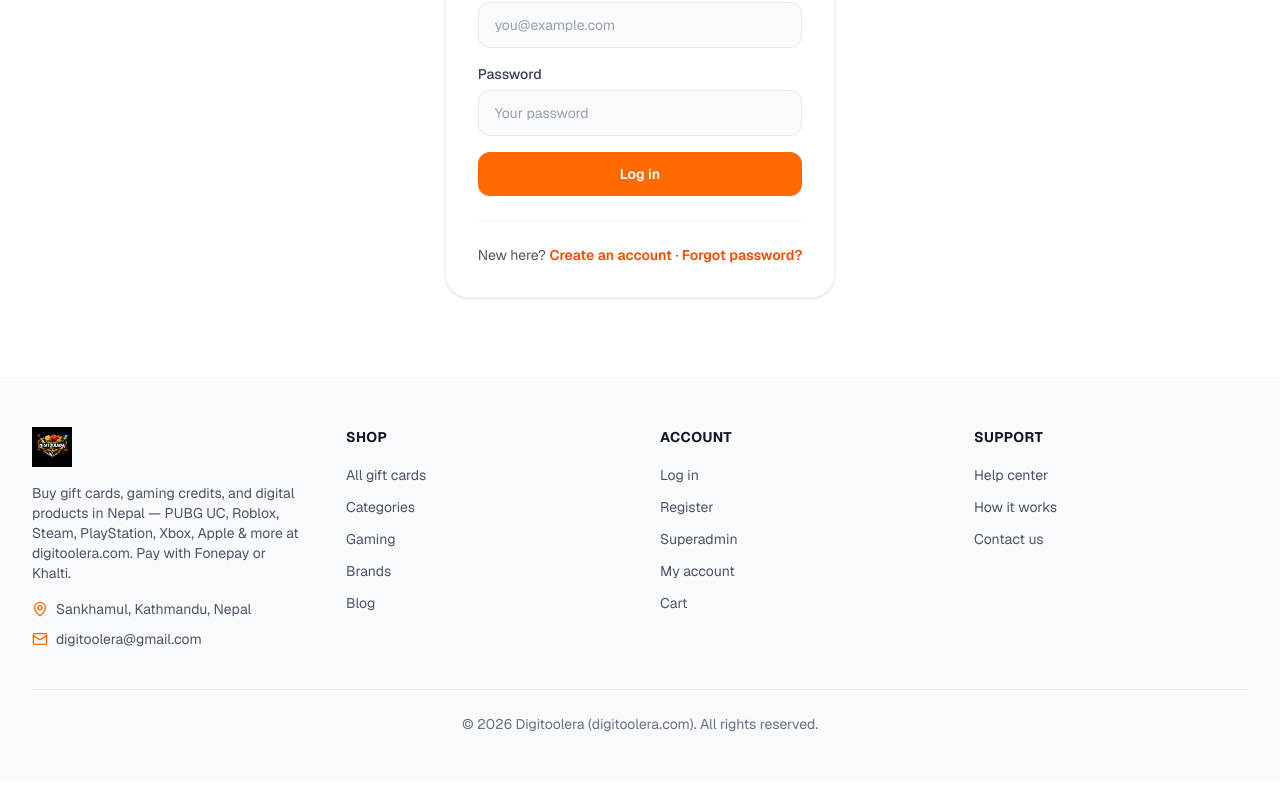
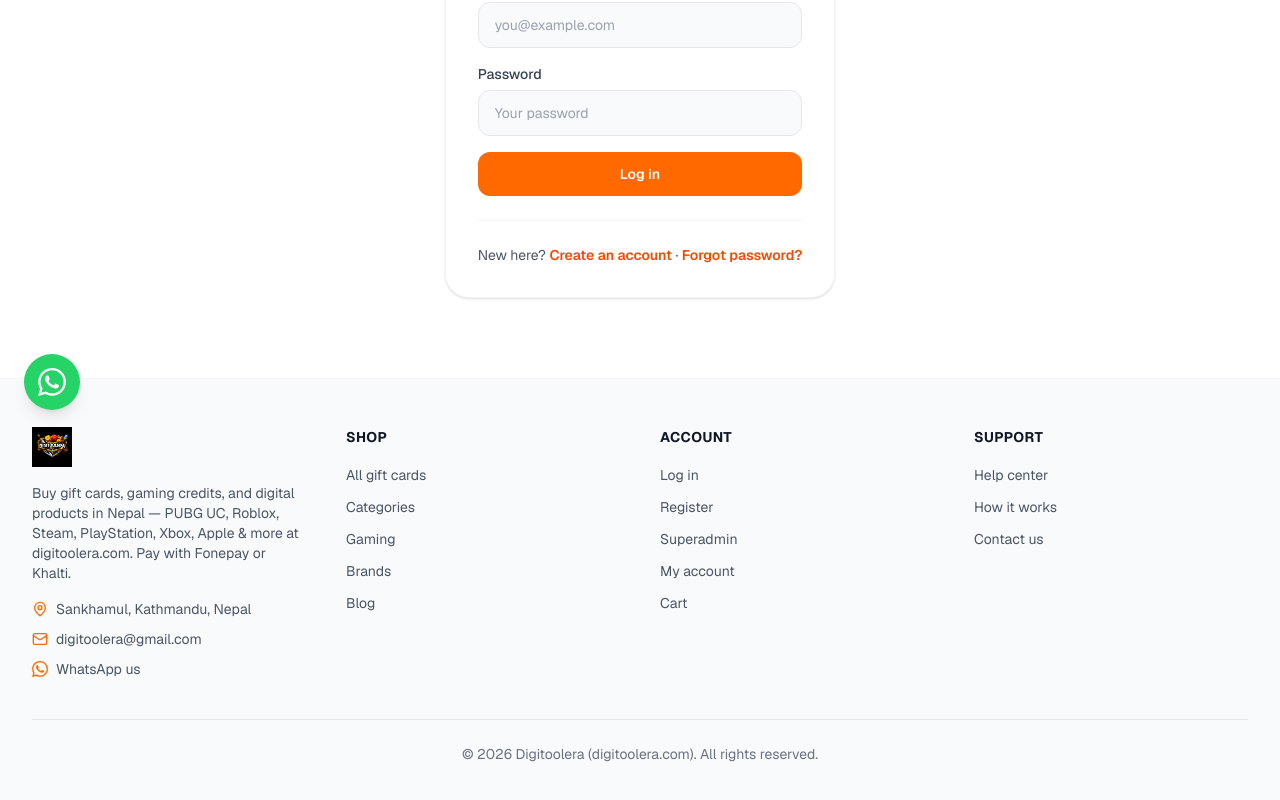
Before and after one commit to KiranDhungana/digitoolfrontend, a Next.js app: page /login in a window 1280 px wide. Shown: the part 358-1158 px from the top of the page. Built offline with nearby package versions, Linux system fonts and the light colour scheme; no server answers.

Commit message:
whatapp msg

```diff
--- a/app/layout.tsx
+++ b/app/layout.tsx
@@ -3,6 +3,7 @@
 import { ChatSocketProvider } from "@/components/chat/ChatSocketProvider";
 import { UserAuthProvider } from "@/components/auth/UserAuthProvider";
 import { StoreChrome } from "@/components/layout/StoreChrome";
+import { GoogleAds } from "@/components/seo/GoogleAds";
 import { JsonLd } from "@/components/seo/JsonLd";
 import {
   organizationJsonLd,
@@ -54,6 +55,7 @@
   return (
     <html lang="en" className={`${geistSans.variable} h-full antialiased`}>
       <body className="flex min-h-full flex-col bg-white font-sans text-gray-900">
+        <GoogleAds />
         <JsonLd data={[organizationJsonLd(), webSiteJsonLd()]} />
         <UserAuthProvider>
           <ChatSocketProvider>
--- a/components/catalog/ProductCard.tsx
+++ b/components/catalog/ProductCard.tsx
@@ -1,6 +1,7 @@
 import Link from "next/link";
 import { ProductImage } from "@/components/catalog/ProductImage";
 import { ProductInquiryButton } from "@/components/product/ProductInquiryButton";
+import { ProductWhatsAppInquiryButton } from "@/components/product/ProductWhatsAppInquiryButton";
 import type { Product } from "@/lib/types";
 import { ROUTES } from "@/lib/constants";
 import { formatPrice } from "@/lib/currency";
@@ -30,7 +31,8 @@
   return (
     <article className="group flex h-full min-h-0 flex-col overflow-hidden rounded-2xl border border-gray-100 bg-white transition hover:border-orange-200 hover:shadow-md">
       <Link href={ROUTES.product(product.id)} className="relative block w-full shrink-0">
-        <div className="absolute right-2 top-2 z-10">
+        <div className="absolute right-2 top-2 z-10 flex gap-1.5">
+          <ProductWhatsAppInquiryButton product={product} />
           <ProductInquiryButton product={product} />
         </div>
         <ProductImage
--- a/components/layout/Footer.tsx
+++ b/components/layout/Footer.tsx
@@ -1,8 +1,10 @@
 import { Mail, MapPin } from "lucide-react";
 import Link from "next/link";
 import { FooterSupportLinks } from "@/components/layout/FooterSupportLinks";
+import { WhatsAppIcon } from "@/components/ui/WhatsAppIcon";
 import { ROUTES } from "@/lib/constants";
 import { CONTACT_EMAIL, SITE_ADDRESS, SITE_DOMAIN, SITE_NAME } from "@/lib/site";
+import { buildGeneralWhatsAppUrl } from "@/lib/whatsapp";
 import { SiteLogo } from "@/components/layout/SiteLogo";
 
 const footerLinks = {
@@ -23,6 +25,8 @@
 };
 
 export function Footer() {
+  const whatsappUrl = buildGeneralWhatsAppUrl();
+
   return (
     <footer className="mt-auto border-t border-gray-100 bg-gray-50">
       <div className="mx-auto max-w-7xl px-4 py-12 sm:px-6 lg:px-8">
@@ -46,6 +50,19 @@
                   className="transition hover:text-orange-600 hover:underline"
                 >
                   {CONTACT_EMAIL}
+                </a>
+              </li>
+              <li className="flex items-start gap-2">
+                <span className="mt-0.5 shrink-0 text-orange-500" aria-hidden>
+                  <WhatsAppIcon className="h-4 w-4" />
+                </span>
+                <a
+                  href={whatsappUrl}
+                  target="_blank"
+                  rel="noopener noreferrer"
+                  className="transition hover:text-orange-600 hover:underline"
+                >
+                  WhatsApp us
                 </a>
               </li>
             </ul>
--- a/components/layout/StoreChrome.tsx
+++ b/components/layout/StoreChrome.tsx
@@ -5,6 +5,7 @@
 import { ChatWidget } from "@/components/chat/ChatWidget";
 import { Footer } from "@/components/layout/Footer";
 import { Header } from "@/components/layout/Header";
+import { WhatsAppFloatingButton } from "@/components/layout/WhatsAppFloatingButton";
 
 export function StoreChrome({ children }: { children: ReactNode }) {
   const pathname = usePathname();
@@ -19,6 +20,7 @@
       <Header />
       {children}
       <Footer />
+      <WhatsAppFloatingButton />
       <ChatWidget />
     </>
   );
--- /dev/null
+++ b/components/layout/WhatsAppFloatingButton.tsx
@@ -0,0 +1,21 @@
+"use client";
+
+import { WhatsAppIcon } from "@/components/ui/WhatsAppIcon";
+import { buildGeneralWhatsAppUrl } from "@/lib/whatsapp";
+
+export function WhatsAppFloatingButton() {
+  const url = buildGeneralWhatsAppUrl();
+
+  return (
+    <a
+      href={url}
+      target="_blank"
+      rel="noopener noreferrer"
+      title="Chat on WhatsApp"
+      aria-label="Chat with us on WhatsApp"
+      className="fixed bottom-6 left-4 z-50 flex h-14 w-14 items-center justify-center rounded-full bg-[#25D366] text-white shadow-lg transition hover:bg-[#20bd5a] hover:shadow-xl sm:bottom-8 sm:left-6"
+    >
+      <WhatsAppIcon className="h-7 w-7" />
+    </a>
+  );
+}
--- a/components/product/ProductDetail.tsx
+++ b/components/product/ProductDetail.tsx
@@ -5,6 +5,7 @@
 import { useState } from "react";
 import { ProductImage } from "@/components/catalog/ProductImage";
 import { ProductInquiryButton } from "@/components/product/ProductInquiryButton";
+import { ProductWhatsAppInquiryButton } from "@/components/product/ProductWhatsAppInquiryButton";
 import { ProductDescription } from "@/components/product/ProductDescription";
 import type { Product } from "@/lib/types";
 import { ROUTES } from "@/lib/constants";
@@ -120,6 +121,11 @@
             className="w-full flex-1 py-3 sm:min-w-[140px]"
             showIcon={false}
           />
+          <ProductWhatsAppInquiryButton
+            product={product}
+            variant="button"
+            className="w-full sm:w-auto sm:flex-1"
+          />
           <ProductInquiryButton
             product={product}
             variant="button"
--- /dev/null
+++ b/components/product/ProductWhatsAppInquiryButton.tsx
@@ -0,0 +1,51 @@
+"use client";
+
+import { WhatsAppIcon } from "@/components/ui/WhatsAppIcon";
+import { Button } from "@/components/ui/Button";
+import { buildProductWhatsAppUrl } from "@/lib/product-inquiry";
+import type { Product } from "@/lib/types";
+
+interface ProductWhatsAppInquiryButtonProps {
+  product: Pick<Product, "id" | "name">;
+  variant?: "icon" | "button";
+  className?: string;
+}
+
+export function ProductWhatsAppInquiryButton({
+  product,
+  variant = "icon",
+  className = "",
+}: ProductWhatsAppInquiryButtonProps) {
+  const url = buildProductWhatsAppUrl(product);
+
+  const handleClick = (e: React.MouseEvent) => {
+    e.preventDefault();
+    e.stopPropagation();
+    window.open(url, "_blank", "noopener,noreferrer");
+  };
+
+  if (variant === "button") {
+    return (
+      <Button
+        type="button"
+        className={`gap-2 border-[#25D366] bg-[#25D366] py-3 text-white hover:bg-[#20bd5a] ${className}`}
+        onClick={handleClick}
+      >
+        <WhatsAppIcon className="h-4 w-4" />
+        WhatsApp
+      </Button>
+    );
+  }
+
+  return (
+    <button
+      type="button"
+      onClick={handleClick}
+      title="Inquire on WhatsApp"
+      aria-label={`Inquire about ${product.name} on WhatsApp`}
+      className={`inline-flex h-10 w-10 shrink-0 cursor-pointer items-center justify-center rounded-xl border border-[#25D366]/30 bg-[#25D366] text-white shadow-md transition hover:border-[#25D366] hover:bg-[#20bd5a] ${className}`}
+    >
+      <WhatsAppIcon className="h-4 w-4" />
+    </button>
+  );
+}
--- /dev/null
+++ b/components/seo/GoogleAds.tsx
@@ -0,0 +1,23 @@
+import Script from "next/script";
+import { GOOGLE_ADS_ID } from "@/lib/site";
+
+export function GoogleAds() {
+  if (!GOOGLE_ADS_ID) return null;
+
+  return (
+    <>
+      <Script
+        src={`https://www.googletagmanager.com/gtag/js?id=${GOOGLE_ADS_ID}`}
+        strategy="afterInteractive"
+      />
+      <Script id="google-ads-gtag" strategy="afterInteractive">
+        {`
+          window.dataLayer = window.dataLayer || [];
+          function gtag(){dataLayer.push(arguments);}
+          gtag('js', new Date());
+          gtag('config', '${GOOGLE_ADS_ID}');
+        `}
+      </Script>
+    </>
+  );
+}
--- /dev/null
+++ b/components/ui/WhatsAppIcon.tsx
@@ -0,0 +1,16 @@
+interface WhatsAppIconProps {
+  className?: string;
+}
+
+export function WhatsAppIcon({ className = "h-4 w-4" }: WhatsAppIconProps) {
+  return (
+    <svg
+      viewBox="0 0 24 24"
+      fill="currentColor"
+      aria-hidden
+      className={className}
+    >
+      <path d="M17.472 14.382c-.297-.149-1.758-.867-2.03-.967-.273-.099-.471-.148-.67.15-.197.297-.767.966-.94 1.164-.173.199-.347.223-.644.075-.297-.15-1.255-.463-2.39-1.475-.883-.788-1.48-1.761-1.653-2.059-.173-.297-.018-.458.13-.606.134-.133.298-.347.446-.52.149-.174.198-.298.298-.497.099-.198.05-.371-.025-.52-.075-.149-.669-1.612-.916-2.207-.242-.579-.487-.5-.669-.51-.173-.008-.371-.01-.57-.01-.198 0-.52.074-.792.372-.272.297-1.04 1.016-1.04 2.479 0 1.462 1.065 2.875 1.213 3.074.149.198 2.096 3.2 5.077 4.487.709.306 1.262.489 1.694.625.712.227 1.36.195 1.871.118.571-.085 1.758-.719 2.006-1.413.248-.694.248-1.289.173-1.413-.074-.124-.272-.198-.57-.347m-5.421 7.403h-.004a9.87 9.87 0 01-5.031-1.378l-.361-.214-3.741.982.998-3.648-.235-.374a9.86 9.86 0 01-1.51-5.26c.001-5.45 4.436-9.884 9.888-9.884 2.64 0 5.122 1.03 6.988 2.898a9.825 9.825 0 012.893 6.994c-.003 5.45-4.435 9.884-9.885 9.884m8.413-18.297A11.815 11.815 0 0012.05 0C5.495 0 .16 5.335.157 11.892c0 2.096.547 4.142 1.588 5.945L.057 24l6.305-1.654a11.882 11.882 0 005.683 1.448h.005c6.554 0 11.89-5.335 11.893-11.893a11.821 11.821 0 00-3.48-8.413z" />
+    </svg>
+  );
+}
--- a/lib/product-inquiry.ts
+++ b/lib/product-inquiry.ts
@@ -1,5 +1,6 @@
 import { ROUTES } from "@/lib/constants";
 import { SITE_URL } from "@/lib/site";
+import { buildWhatsAppUrl, getConfiguredWhatsAppDigits } from "@/lib/whatsapp";
 
 export const PENDING_PRODUCT_INQUIRY_KEY = "digitoolera_pending_product_inquiry";
 
@@ -16,6 +17,20 @@
       : `${SITE_URL}${path}`;
 
   return `Hi, I have a question about this product:\n\n${product.name}\n${url}\n\n`;
+}
+
+function whatsappDigits(phone: string): string {
+  return phone.replace(/\D/g, "");
+}
+
+export function buildProductWhatsAppUrl(
+  product: PendingProductInquiry,
+  phoneNumber?: string
+): string {
+  const digits = phoneNumber
+    ? whatsappDigits(phoneNumber)
+    : getConfiguredWhatsAppDigits();
+  return buildWhatsAppUrl(buildProductInquiryMessage(product), digits);
 }
 
 export function savePendingProductInquiry(product: PendingProductInquiry) {
--- a/lib/site.ts
+++ b/lib/site.ts
@@ -15,3 +15,11 @@
   process.env.NEXT_PUBLIC_FONEPAY_NUMBER || "98XXXXXXXX";
 export const FONEPAY_NAME =
   process.env.NEXT_PUBLIC_FONEPAY_NAME || "Digitoolera";
+
+/** Business WhatsApp number (include country code, e.g. 97798XXXXXXXX). */
+export const WHATSAPP_NUMBER =
+  process.env.NEXT_PUBLIC_WHATSAPP_NUMBER || "";
+
+/** Google Ads conversion tracking ID (e.g. AW-18211703168). */
+export const GOOGLE_ADS_ID =
+  process.env.NEXT_PUBLIC_GOOGLE_ADS_ID || "AW-18211703168";
--- /dev/null
+++ b/lib/whatsapp.ts
@@ -0,0 +1,44 @@
+import { SITE_NAME } from "@/lib/site";
+
+function onlyDigits(value: string): string {
+  return value.replace(/\D/g, "");
+}
+
+/** Normalize local Nepal mobile (98XXXXXXXX) to international (97798XXXXXXXX). */
+export function resolveWhatsAppDigits(raw: string): string {
+  const digits = onlyDigits(raw);
+  if (digits.length < 10) return "";
+  if (digits.length === 10 && digits.startsWith("98")) {
+    return `977${digits}`;
+  }
+  return digits;
+}
+
+export function getConfiguredWhatsAppDigits(): string {
+  const fromEnv = resolveWhatsAppDigits(
+    process.env.NEXT_PUBLIC_WHATSAPP_NUMBER || ""
+  );
+  if (fromEnv) return fromEnv;
+
+  return resolveWhatsAppDigits(process.env.NEXT_PUBLIC_FONEPAY_NUMBER || "");
+}
+
+export function buildWhatsAppUrl(message: string, phoneDigits?: string): string {
+  const encoded = encodeURIComponent(message);
+  const digits = phoneDigits ? onlyDigits(phoneDigits) : "";
+  if (digits.length >= 10) {
+    return `https://wa.me/${digits}?text=${encoded}`;
+  }
+  return `https://wa.me/?text=${encoded}`;
+}
+
+export function buildGeneralWhatsAppMessage(): string {
+  return `Hi, I have a question about a product on ${SITE_NAME}.\n\n`;
+}
+
+export function buildGeneralWhatsAppUrl(): string {
+  return buildWhatsAppUrl(
+    buildGeneralWhatsAppMessage(),
+    getConfiguredWhatsAppDigits()
+  );
+}
```
